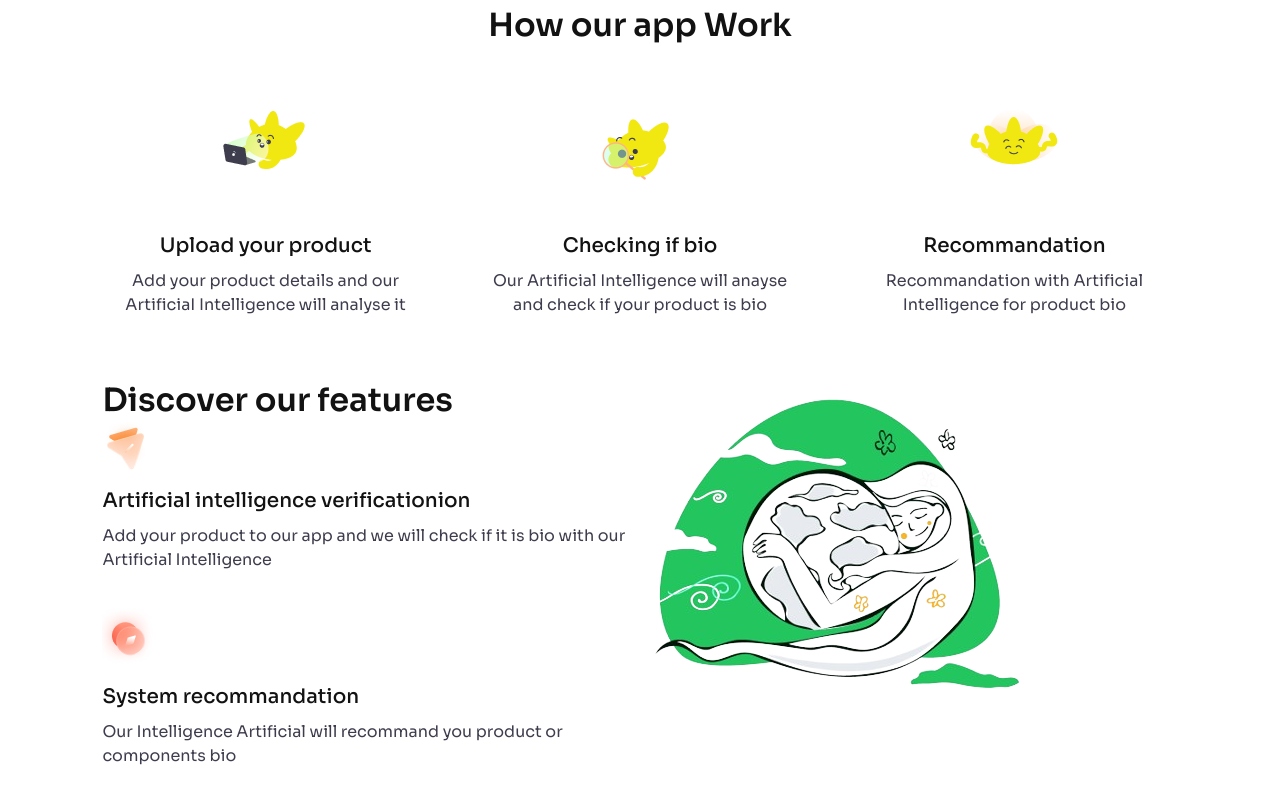
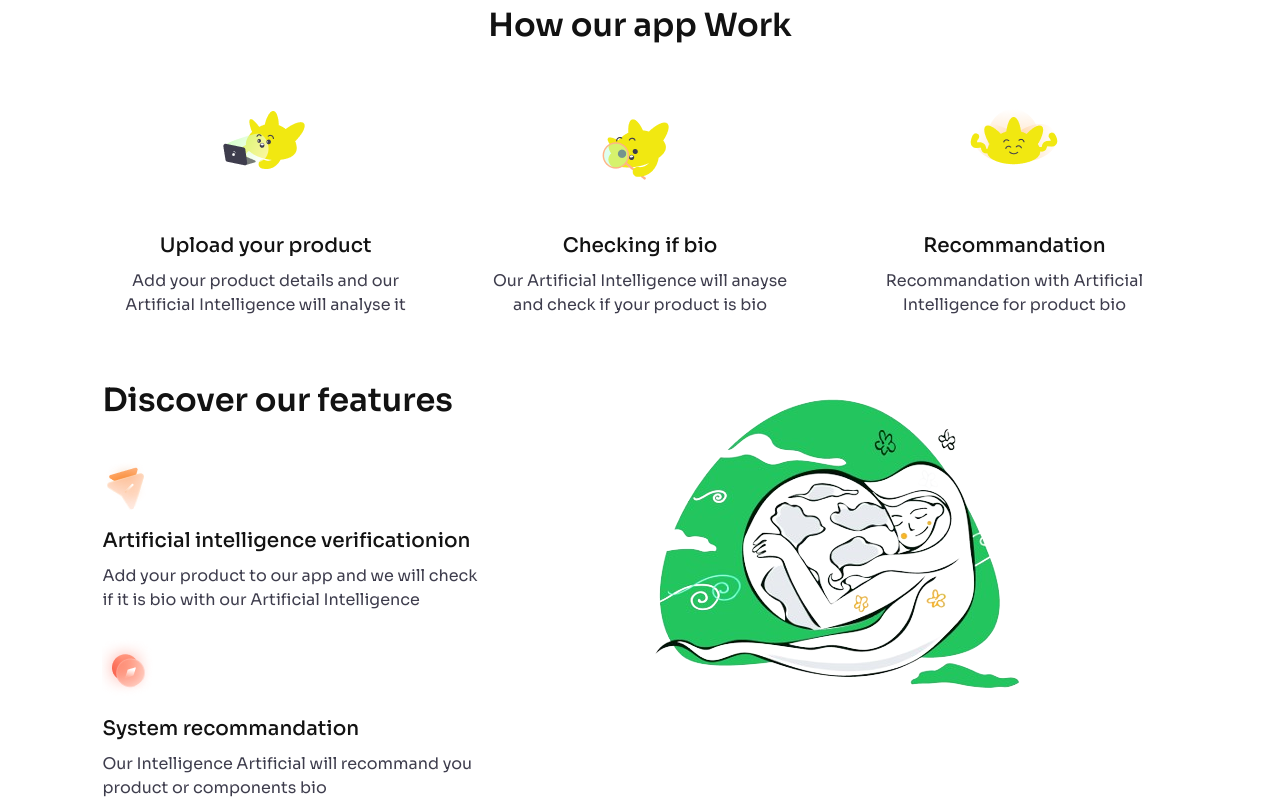
Before and after one commit to KiritoEM/bioSync, a Next.js app: page / in a window 1280 px wide. Shown: the part 813-1613 px from the top of the page. Before the commit the page ends 1581 px from the top, so only its background shows below. Built offline with nearby package versions, Linux system fonts and the light colour scheme.

Commit message:
add attribut to landing-card

```diff
--- a/src/components/sections/landing/LandingFeatures.tsx
+++ b/src/components/sections/landing/LandingFeatures.tsx
@@ -12,7 +12,7 @@ const LandingFeatures = (): JSX.Element => {
             </div>
             <div className="features-points">
               {featuresCardData.map((item, index) => (
-                <LandigCard  {...item}  icon_width={52} align="flex-start" gap="18px"/>
+                <LandigCard  {...item}  icon_width={52} align="flex-start" gap="18px" text_width="380px"/>
               ))}
             </div>
           </div>
--- a/src/styles/sections/landing/landing-features.scss
+++ b/src/styles/sections/landing/landing-features.scss
@@ -9,6 +9,7 @@
         display: flex;
         flex-direction: column;
         justify-content: center;
+        gap: 5vh;
 
         .title h2 {
             color: $green02;
@@ -18,7 +19,7 @@
         .features-points {
             display: flex;
             flex-direction: column;
-            gap: 4vh;
+            gap: 3vh;
         }
     }
 }
--- a/src/utils/interfaces.ts
+++ b/src/utils/interfaces.ts
@@ -19,7 +19,7 @@ interface ILandingCard {
   text: string;
   icon_width?: number;
   subtitle_width?: number;
-  text_width?: number;
+  text_width?: string;
   align?: any;
   card_height?: string;
   gap?: string;
```
